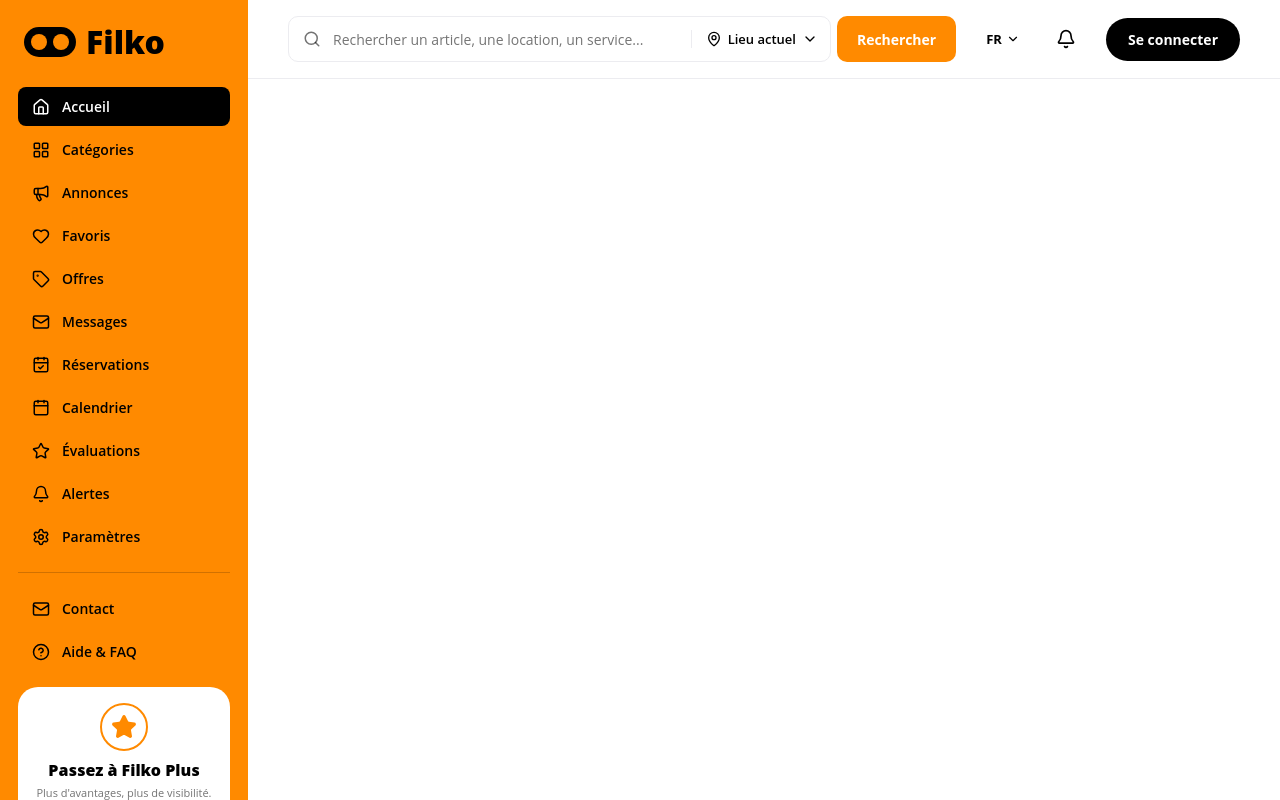
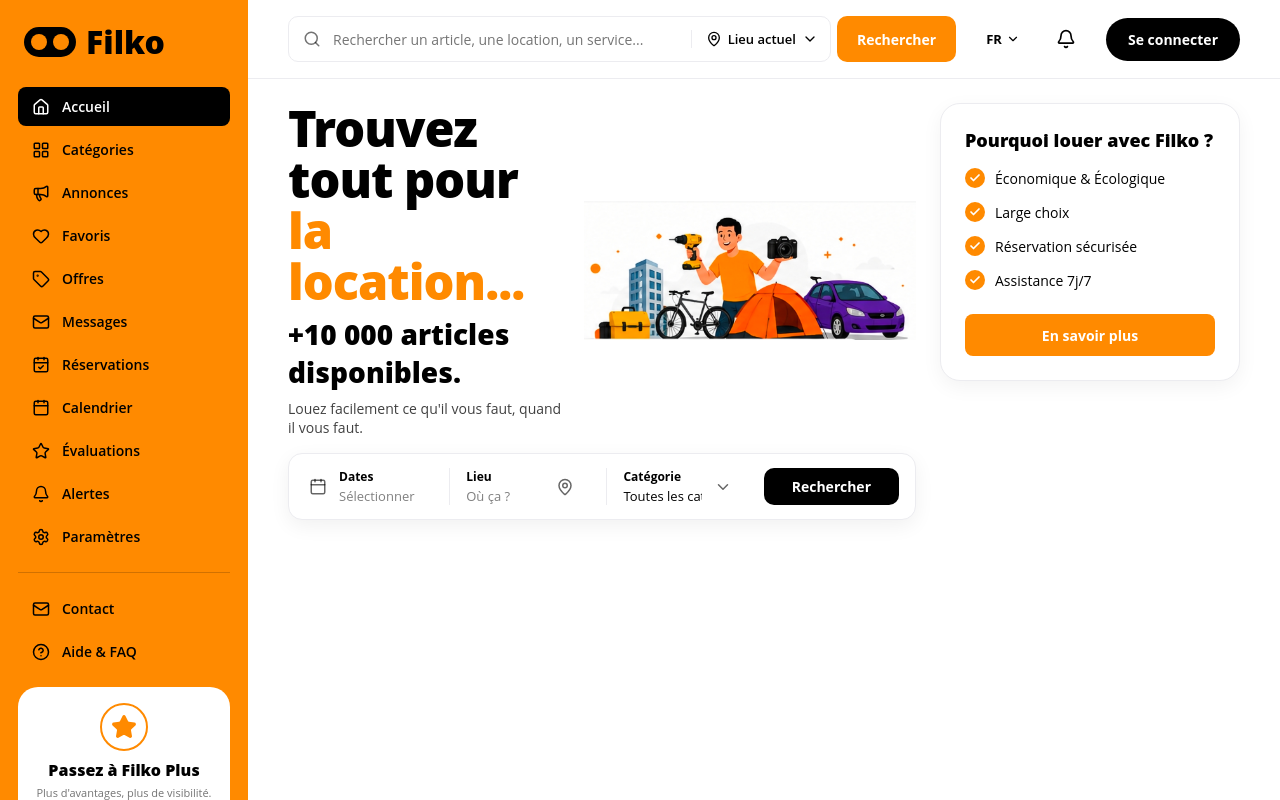
Before and after one commit to mltmohamed/collab, a React (Vite) app in the folder frontend/: page / in a window 1280 px wide. Built offline with nearby package versions, Linux system fonts and the light colour scheme.

Commit message:
ajout de hero a la nouvelle version

```diff
--- a/frontend/src/App.jsx
+++ b/frontend/src/App.jsx
@@ -2,6 +2,7 @@ import "./styles/tokens.css";
 import "./styles/layout.css";
 import Sidebar from "./components/Sidebar/Sidebar";
 import Topbar from "./components/Topbar/Topbar";
+import Hero from "./components/Hero/Hero";
 
 export default function App() {
   return (
@@ -16,7 +17,10 @@ export default function App() {
         />
 
         <main className="app__content">
-          {/* Étape 2 : Hero + barre Dates/Lieu/Catégorie + carte "Pourquoi louer avec Filko ?" */}
+          <Hero
+            onSearch={(p) => console.log("Recherche :", p)}
+            onLearnMore={() => console.log("En savoir plus")}
+          />
           {/* Étape 3 : catégories · Étape 4 : meilleures offres · Étape 5 : réassurance + newsletter */}
         </main>
       </div>
--- a/frontend/src/components/Hero/Hero.css
+++ b/frontend/src/components/Hero/Hero.css
@@ -1,52 +1,96 @@
-.hero { background: linear-gradient(135deg, #d9d9dc 0%, #f2f2f4 100%); }
+.hero {
+  display: grid;
+  grid-template-columns: 1fr 300px;
+  gap: var(--space-3);
+  align-items: start;
+}
 
-.hero__inner {
-  max-width: var(--container);
-  margin: 0 auto;
-  padding: var(--space-4) var(--space-3) 56px; /* place pour la barre de filtre qui chevauche */
+.hero__main { min-width: 0; }
+
+.hero__intro {
   display: grid;
-  grid-template-columns: 1fr 1fr;
-  gap: var(--space-4);
+  grid-template-columns: minmax(280px, 0.9fr) 1.1fr;
   align-items: center;
+  gap: var(--space-2);
+  margin-bottom: var(--space-2);
 }
 
 .hero__title {
-  margin: 0 0 var(--space-3);
-  font-size: clamp(28px, 4vw, 40px);
-  line-height: 1.1;
+  margin: 0 0 var(--space-1);
+  font-size: clamp(34px, 3.8vw, 50px);
+  line-height: 1.05;
   font-weight: 800;
+  letter-spacing: -0.02em;
+}
+.hero__title span { display: block; color: var(--color-primary); }
+
+.hero__count { margin: 0 0 var(--space-1); font-size: clamp(20px, 2.2vw, 28px); font-weight: 800; }
+.hero__sub { margin: 0; font-size: 14px; color: rgba(0, 0, 0, 0.75); }
+
+.hero__image { width: 100%; height: auto; max-height: 230px; object-fit: contain; }
+
+/* Barre Dates / Lieu / Catégorie */
+.searchbar {
+  display: flex;
+  align-items: stretch;
+  gap: var(--space-2);
+  padding: 14px 16px;
+  background: var(--color-light);
+  border: 1px solid var(--border);
+  border-radius: 14px;
+  box-shadow: 0 6px 20px rgba(0, 0, 0, 0.06);
 }
 
-.hero__label { margin: 0 0 var(--space-1); font-size: 14px; }
-
-.hero__fields { display: flex; gap: var(--space-1); max-width: 380px; }
-
-.field {
+.searchbar__seg {
   flex: 1;
+  min-width: 0;
   display: flex;
   align-items: center;
-  gap: 8px;
-  background: var(--color-light);
-  border: 1px solid rgba(0, 0, 0, 0.12);
-  border-radius: var(--radius-pill);
-  padding: 0 14px;
-  height: 40px;
+  gap: 12px;
+  padding: 0 var(--space-2);
+  color: rgba(0, 0, 0, 0.6);
 }
-.field input {
-  flex: 1;
-  min-width: 0;
+.searchbar__seg + .searchbar__seg { border-left: 1px solid var(--border); }
+.searchbar__seg:first-child { padding-left: 4px; }
+
+.searchbar__body { flex: 1; min-width: 0; display: grid; gap: 2px; }
+.searchbar__label { font-size: 12px; font-weight: 700; color: var(--color-dark); }
+
+.searchbar input,
+.searchbar select {
+  width: 100%;
+  padding: 0;
   border: 0;
   outline: 0;
   background: none;
   font: inherit;
+  font-size: 13px;
+  color: var(--color-dark);
+  appearance: none;
+}
+.searchbar input::placeholder { color: rgba(0, 0, 0, 0.5); }
+.searchbar select { cursor: pointer; }
+.searchbar__seg:focus-within .searchbar__label { color: var(--color-primary); }
+
+.searchbar__btn {
+  flex: none;
+  padding: 0 28px;
+  border: 0;
+  border-radius: 10px;
+  background: var(--color-dark);
+  color: var(--color-light);
+  font-weight: 700;
   font-size: 14px;
 }
-.field:focus-within { border-color: var(--color-dark); }
-.field svg { color: rgba(0, 0, 0, 0.6); }
+.searchbar__btn:hover { background: #222; }
 
-.hero__image { display: grid; place-items: center; font-size: 120px; }
-.hero__image img { width: 100%; max-height: 260px; object-fit: contain; }
+@media (max-width: 1200px) {
+  .hero { grid-template-columns: 1fr; }
+}
 
-@media (max-width: 800px) {
-  .hero__inner { grid-template-columns: 1fr; }
+@media (max-width: 760px) {
+  .hero__intro { grid-template-columns: 1fr; }
+  .searchbar { flex-direction: column; }
+  .searchbar__seg + .searchbar__seg { border-left: 0; border-top: 1px solid var(--border); padding-top: var(--space-1); }
+  .searchbar__btn { height: 44px; }
 }
--- a/frontend/src/components/Hero/Hero.jsx
+++ b/frontend/src/components/Hero/Hero.jsx
@@ -1,78 +1,107 @@
 import { useState } from "react";
+import { Calendar, MapPin, ChevronDown } from "lucide-react";
+import WhyFilko from "../WhyFilko/WhyFilko";
 import "./Hero.css";
 
-const CalendarIcon = () => (
-  <svg width="16" height="16" viewBox="0 0 24 24" fill="none" stroke="currentColor" strokeWidth="2" aria-hidden="true">
-    <rect x="3" y="5" width="18" height="16" rx="3" /><path d="M3 10h18M8 3v4M16 3v4" />
-  </svg>
-);
-
-const PinIcon = () => (
-  <svg width="16" height="16" viewBox="0 0 24 24" fill="none" stroke="currentColor" strokeWidth="2" aria-hidden="true">
-    <path d="M12 21s-7-6.2-7-11a7 7 0 0 1 14 0c0 4.8-7 11-7 11z" /><circle cx="12" cy="10" r="2.5" />
-  </svg>
-);
+const DEFAULT_CATEGORIES = [
+  { id: "all", label: "Toutes les catégories" },
+  { id: "immobilier", label: "Immobilier" },
+  { id: "mobilite", label: "Mobilité" },
+  { id: "outils-pro", label: "Outils Pro" },
+  { id: "evenementiel", label: "Événementiel" },
+  { id: "high-tech", label: "High-Tech" },
+  { id: "camping", label: "Camping" },
+  { id: "maison-jardin", label: "Maison & Jardin" },
+  { id: "sports-loisirs", label: "Sports & Loisirs" },
+  { id: "enfants-bebe", label: "Enfants & Bébé" },
+];
 
 export default function Hero({
   totalItems = "10 000",
-  image = "/images/hero-voiture.png", // grande image à droite (fond transparent conseillé)
-  onSearch = () => {}, // reçoit { dates, location } (touche Entrée dans un champ)
+  image = "/images/hero-illustration.jpg",
+  categories = DEFAULT_CATEGORIES,
+  onSearch = () => {}, // reçoit { dates, location, category }
+  onLearnMore = () => {},
 }) {
   const [dates, setDates] = useState("");
   const [location, setLocation] = useState("");
+  const [category, setCategory] = useState(categories[0].id);
   const [imageFailed, setImageFailed] = useState(false);
 
   const handleSubmit = (e) => {
     e.preventDefault();
-    onSearch({ dates, location });
+    onSearch({ dates, location, category });
   };
 
   return (
     <section className="hero">
-      <div className="hero__inner">
-        <form className="hero__content" onSubmit={handleSubmit}>
-          <h1 className="hero__title">
-            Trouvez tout pour la location.
-            <br />+{totalItems} articles.
-          </h1>
+      <div className="hero__main">
+        <div className="hero__intro">
+          <div className="hero__text">
+            <h1 className="hero__title">
+              Trouvez tout pour
+              <span> la location...</span>
+            </h1>
+            <p className="hero__count">+{totalItems} articles disponibles.</p>
+            <p className="hero__sub">Louez facilement ce qu'il vous faut, quand il vous faut.</p>
+          </div>
 
-          <p className="hero__label">Que voulez-vous louer ?</p>
+          {!imageFailed && (
+            <img
+              className="hero__image"
+              src={image}
+              alt=""
+              onError={() => setImageFailed(true)}
+            />
+          )}
+        </div>
 
-          <div className="hero__fields">
-            <label className="field">
+        <form className="searchbar" onSubmit={handleSubmit}>
+          <label className="searchbar__seg">
+            <Calendar size={18} aria-hidden="true" />
+            <span className="searchbar__body">
+              <span className="searchbar__label">Dates</span>
               <input
                 type="text"
-                placeholder="Dates"
+                placeholder="Sélectionner"
                 value={dates}
                 onChange={(e) => setDates(e.target.value)}
                 onFocus={(e) => (e.target.type = "date")}
                 onBlur={(e) => { if (!e.target.value) e.target.type = "text"; }}
-                aria-label="Dates"
               />
-              <CalendarIcon />
-            </label>
-            <label className="field">
+            </span>
+          </label>
+
+          <label className="searchbar__seg">
+            <span className="searchbar__body">
+              <span className="searchbar__label">Lieu</span>
               <input
                 type="text"
-                placeholder="Lieu"
+                placeholder="Où ça ?"
                 value={location}
                 onChange={(e) => setLocation(e.target.value)}
-                aria-label="Lieu"
               />
-              <PinIcon />
-            </label>
-          </div>
-          <button type="submit" hidden>Rechercher</button>
+            </span>
+            <MapPin size={18} aria-hidden="true" />
+          </label>
+
+          <label className="searchbar__seg">
+            <span className="searchbar__body">
+              <span className="searchbar__label">Catégorie</span>
+              <select value={category} onChange={(e) => setCategory(e.target.value)}>
+                {categories.map((c) => (
+                  <option key={c.id} value={c.id}>{c.label}</option>
+                ))}
+              </select>
+            </span>
+            <ChevronDown size={18} aria-hidden="true" />
+          </label>
+
+          <button type="submit" className="searchbar__btn">Rechercher</button>
         </form>
+      </div>
 
-        <div className="hero__image" aria-hidden="true">
-          {imageFailed ? (
-            <span>🚗</span>
-          ) : (
-            <img src={image} alt="" onError={() => setImageFailed(true)} />
-          )}
-        </div>
-      </div>
+      <WhyFilko onLearnMore={onLearnMore} />
     </section>
   );
 }
--- /dev/null
+++ b/frontend/src/components/WhyFilko/WhyFilko.css
@@ -0,0 +1,35 @@
+.why {
+  padding: var(--space-3);
+  background: var(--color-light);
+  border: 1px solid var(--border);
+  border-radius: var(--radius-md);
+  box-shadow: 0 6px 20px rgba(0, 0, 0, 0.05);
+}
+
+.why__title { margin: 0 0 var(--space-2); font-size: 18px; font-weight: 800; }
+
+.why__list { list-style: none; margin: 0 0 var(--space-3); padding: 0; display: grid; gap: 14px; }
+.why__list li { display: flex; align-items: center; gap: 10px; font-size: 14px; }
+
+.why__check {
+  flex: none;
+  display: grid;
+  place-items: center;
+  width: 20px;
+  height: 20px;
+  border-radius: 50%;
+  background: var(--color-primary);
+  color: var(--color-light);
+}
+
+.why__btn {
+  width: 100%;
+  height: 42px;
+  border: 0;
+  border-radius: 8px;
+  background: var(--color-primary);
+  color: var(--color-light);
+  font-weight: 700;
+  font-size: 14px;
+}
+.why__btn:hover { filter: brightness(0.95); }
--- /dev/null
+++ b/frontend/src/components/WhyFilko/WhyFilko.jsx
@@ -0,0 +1,33 @@
+import { Check } from "lucide-react";
+import "./WhyFilko.css";
+
+const DEFAULT_REASONS = [
+  "Économique & Écologique",
+  "Large choix",
+  "Réservation sécurisée",
+  "Assistance 7j/7",
+];
+
+export default function WhyFilko({
+  reasons = DEFAULT_REASONS,
+  onLearnMore = () => {},
+}) {
+  return (
+    <aside className="why">
+      <h2 className="why__title">Pourquoi louer avec Filko ?</h2>
+      <ul className="why__list">
+        {reasons.map((r) => (
+          <li key={r}>
+            <span className="why__check" aria-hidden="true">
+              <Check size={12} strokeWidth={3.5} />
+            </span>
+            {r}
+          </li>
+        ))}
+      </ul>
+      <button type="button" className="why__btn" onClick={onLearnMore}>
+        En savoir plus
+      </button>
+    </aside>
+  );
+}
```
Also changed, not shown: frontend/public/images/hero-illustration.jpg (added).
